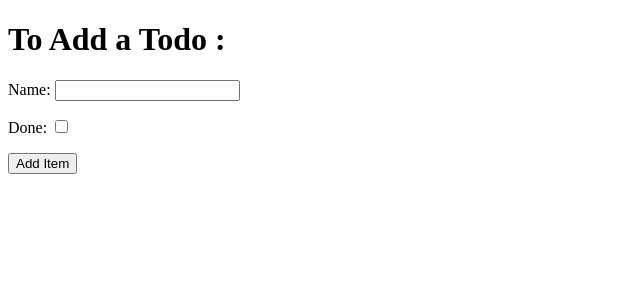
After one commit to Kay13051976/ci-fsf-hello-django, a Django app: page /add in a window 1280 px wide. The commit adds this page. Shown: the top 300 px of the page, without its empty margins (0-640 px from the left). Run offline with Django 3.2, Linux system fonts and the light colour scheme.

Commit message:
Create form in add_item.html file

```diff
--- a/django_todo/urls.py
+++ b/django_todo/urls.py
@@ -15,9 +15,10 @@ Including another URLconf
 """
 from django.contrib import admin
 from django.urls import path
-from todo.views import get_todo_list
+from todo.views import get_todo_list, add_item
 
 urlpatterns = [
     path('admin/', admin.site.urls),
-    path('', get_todo_list, name='get_todo_list')
+    path('', get_todo_list, name='get_todo_list'),
+    path('add', add_item, name='add')
 ]
--- /dev/null
+++ b/todo/templates/todo/add_item.html
@@ -0,0 +1,31 @@
+<!DOCTYPE html>
+<html lang="en">
+  <head>
+    <meta charset="UTF-8" />
+    <meta http-equiv="X-UA-Compatible" content="IE=edge" />
+    <meta name="viewport" content="width=device-width, initial-scale=1.0" />
+    <title>Document</title>
+  </head>
+  <body>
+    <h1>To Add a Todo :</h1>
+    <form method="POST" action="add">
+      <div>
+        <p>
+          <label for="id_name">Name: </label>
+          <input type="text" id="id_name" name="item_name" />
+        </p>
+      </div>
+      <div>
+        <p>
+          <label for="id_don">Done: </label>
+          <input type="checkbox" id="id_done" name="done" />
+        </p>
+      </div>
+      <div>
+        <p>
+          <button type="submit">Add Item</button>
+        </p>
+      </div>
+    </form>
+  </body>
+</html>
--- a/todo/views.py
+++ b/todo/views.py
@@ -1,7 +1,16 @@
 from django.shortcuts import render
+from .models import Item
 
 # Create your views here.
 
 
 def get_todo_list(request):
-    return render(request, 'todo/todo_list.html')
+    items = Item.objects.all()
+    context = {
+        'items': items
+    }
+    return render(request, 'todo/todo_list.html', context)
+
+
+def add_item(request):
+    return render(request, 'todo/add_item.html')
```
Also changed, not shown: todo/templates/todo/todo_list.html (+23 -7 lines), db.sqlite3, todo/admin.py (line endings or trailing spaces), todo/models.py (line endings or trailing spaces).
